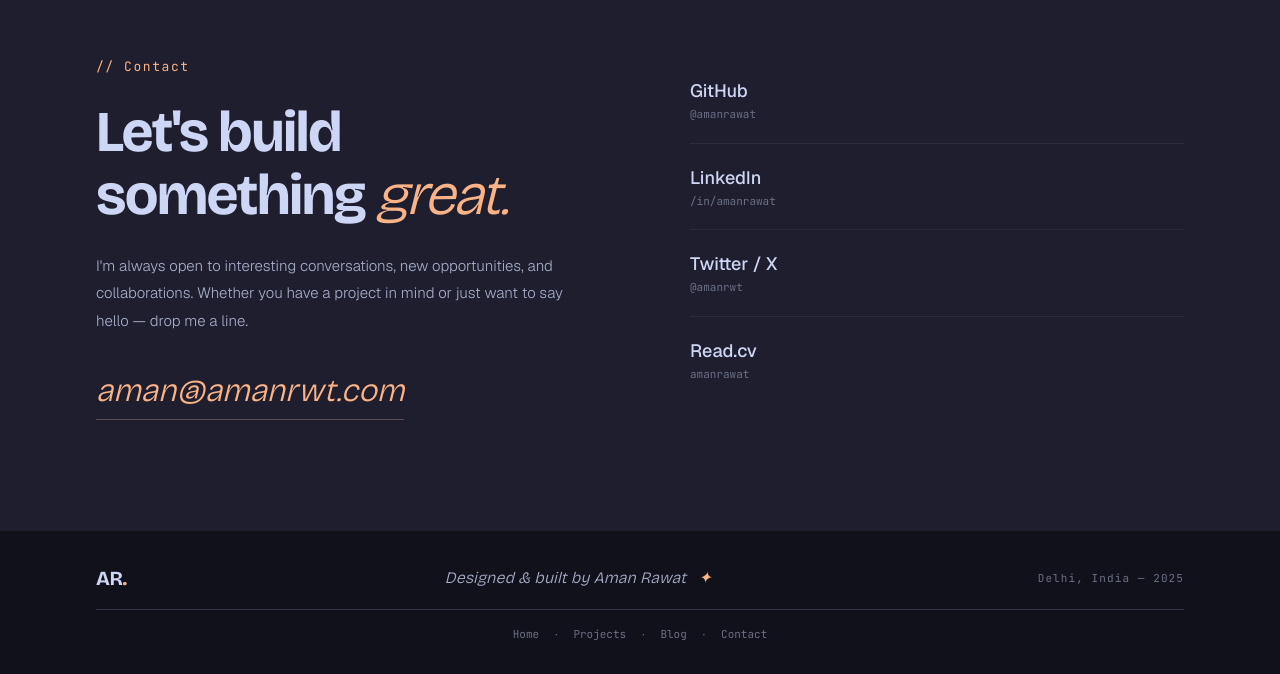
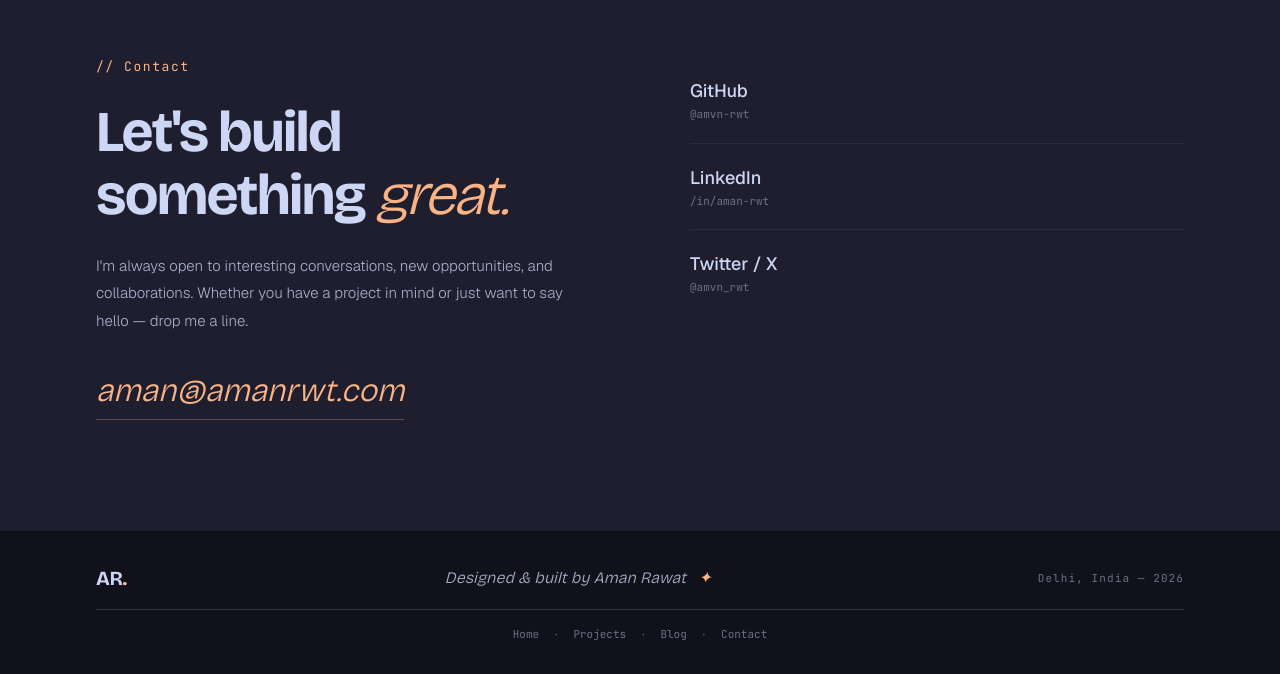
Before and after one commit to amvn-rwt/amanrwt.com, a Next.js app: page / in a window 1280 px wide. Shown: the part 2679-3353 px from the top of the page. Built offline with nearby package versions, Linux system fonts and the light colour scheme.

Commit message:
Update social media handles and make footer year dynamic

```diff
--- a/app/page.tsx
+++ b/app/page.tsx
@@ -44,10 +44,10 @@ const experiences = [
 ];
 
 const socials = [
-  { name: "GitHub", handle: "@amanrawat", href: "https://github.com/amanrawat" },
-  { name: "LinkedIn", handle: "/in/amanrawat", href: "https://linkedin.com/in/amanrawat" },
-  { name: "Twitter / X", handle: "@amanrwt", href: "https://x.com/amanrwt" },
-  { name: "Read.cv", handle: "amanrawat", href: "https://read.cv/amanrawat" },
+  { name: "GitHub", handle: "@amvn-rwt", href: "https://github.com/amvn-rwt" },
+  { name: "LinkedIn", handle: "/in/aman-rwt", href: "https://linkedin.com/in/aman-rwt" },
+  { name: "Twitter / X", handle: "@amvn_rwt", href: "https://x.com/amvn_rwt" },
+  // { name: "Read.cv", handle: "aman_rwt", href: "https://read.cv/aman_rwt" },
 ];
 
 const floatingBadges = [
--- a/components/Footer.tsx
+++ b/components/Footer.tsx
@@ -22,7 +22,7 @@ export function Footer() {
           </p>
 
           <span className="font-mono text-[11px] tracking-widest text-overlay0">
-            Delhi, India — 2025
+            Delhi, India — {new Date().getFullYear()}
           </span>
         </div>
 
```
